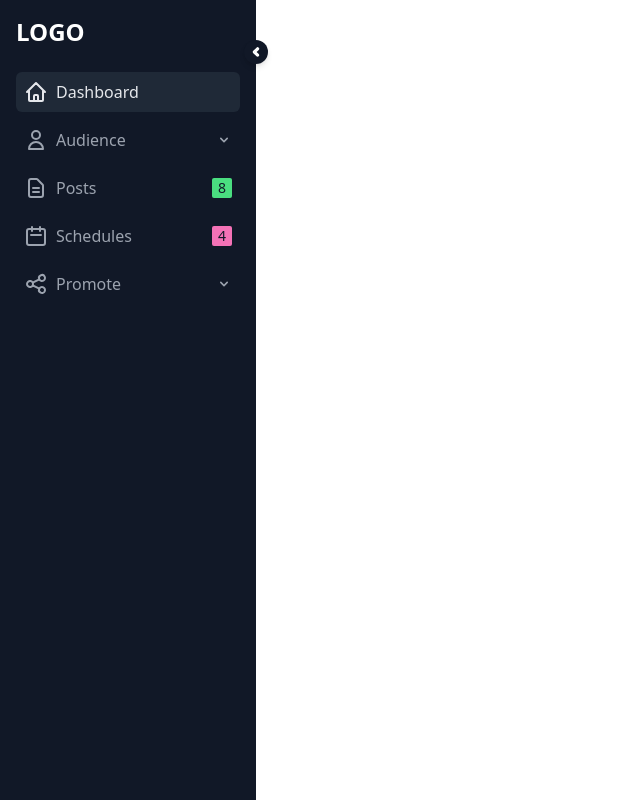
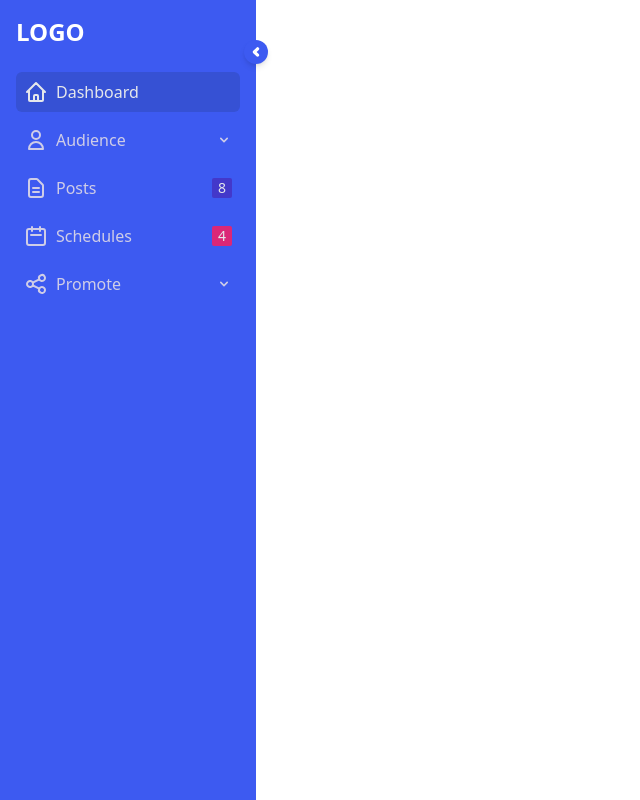
Before and after one commit to me-myself-and-open-source/sidebar-v2, a React (Create React App) app: page / in a window 1280 px wide. Both pictures are taken after a click on the button 80 px from the left and 52 px from the top of the page. Shown: the whole page, without its empty margins (0-640 px from the left). Built offline with nearby package versions, Linux system fonts and the light colour scheme.

Commit message:
white blue menu

```diff
--- a/src/components/layouts/DropdownItem.jsx
+++ b/src/components/layouts/DropdownItem.jsx
@@ -25,21 +25,21 @@ function DropdownItem({ tabName, icon, dropdownContent, extraLabel }) {
 		dispatch(toggleTab(tabName))
 	}
 
-	const visibleClass = "block sm:absolute sm:border border-gray-800 left-10 sm:text-sm sm:bg-gray-900 sm:px-2 sm:py-1 sm:rounded"
+	const visibleClass = "block sm:absolute sm:border border-sebg-secondary left-10 sm:text-sm sm:bg-primary sm:px-2 sm:py-1 sm:rounded"
 
-	const activeClass = "bg-gray-800 text-gray-200"
+	const activeClass = "bg-secondary text-gray-200"
 	const expandedClass = "border-l border-gray-400 text-gray-200 ml-4 pl-4"
-	const shrinkedClass = "sm:absolute top-0 left-20 sm:shadow-md sm:z-10 sm:bg-gray-900 sm:rounded-md sm:p-4 border-l sm:border-none border-gray-400 ml-4 pl-4 sm:ml-0 w-28"
+	const shrinkedClass = "sm:absolute top-0 left-20 sm:shadow-md sm:z-10 sm:bg-primary sm:rounded-md sm:p-4 border-l sm:border-none border-gray-400 ml-4 pl-4 sm:ml-0 w-28"
 
 	return (
 		<>
 			<div className="relative">
 
 				{/* Dropdown Head */}
-				<div className={`flex items-center hover:text-gray-200 hover:bg-gray-800
+				<div className={`flex items-center hover:text-gray-200 hover:bg-secondary
 					space-x-2 rounded-md cursor-pointer justify-between p-2
 					${sidebar.full ? 'justify-start' : 'sm:justify-center'}
-					${sidebar.active === tabName ? activeClass : 'text-gray-400'}`}
+					${sidebar.active === tabName ? activeClass : 'text-inactive'}`}
 					onClick={handleClick}
 					onMouseEnter={() => setTooltip({show: true})}
 					onMouseLeave={() => setTooltip({show: false})}>
@@ -64,7 +64,7 @@ function DropdownItem({ tabName, icon, dropdownContent, extraLabel }) {
 					</div>
 					{
 						extraLabel &&
-						<h1 className={`w-5 h-5 p-1 ${extraLabel.color} rounded-sm text-sm leading-3 text-center text-gray-900 ${!sidebar.full && 'sm:hidden'}`}>{extraLabel.count}</h1>
+						<h1 className={`w-5 h-5 p-1 ${extraLabel.color} rounded-sm text-sm leading-3 text-center text-gray-200 ${!sidebar.full && 'sm:hidden'}`}>{extraLabel.count}</h1>
 					}
 
 
@@ -86,7 +86,7 @@ function DropdownItem({ tabName, icon, dropdownContent, extraLabel }) {
 					(dropdownContent && dropdown.open) &&
 					<ClickAwayListener onClickAway={() => setDropdown({ active: false })}>
 
-						<div className={`text-gray-400 space-y-3 ${sidebar.full ? expandedClass : shrinkedClass}`}>
+						<div className={`text-inactive space-y-3 ${sidebar.full ? expandedClass : shrinkedClass}`}>
 							{dropdownContent}
 						</div>
 
--- a/src/components/layouts/Sidebar.jsx
+++ b/src/components/layouts/Sidebar.jsx
@@ -34,7 +34,7 @@ function Sidebar() {
 
 			</button>
 
-			<div className={`h-screen bg-gray-900 transition-all duration-300 space-y-2 fixed sm:relative
+			<div className={`h-screen bg-primary transition-all duration-300 space-y-2 fixed sm:relative
 				${sidebar.full ? 'w-64' : 'w-64 sm:w-20'}
 				${sidebar.navOpen ? 'top-0 left-0' : 'top-0 -left-64 sm:left-0 '} `}>
 
@@ -44,7 +44,7 @@ function Sidebar() {
 
 					{/* Sidebar Toggle */}
 					<button onClick={() => dispatch(toggleSidebarFull())}
-						className="hidden sm:block focus:outline-none absolute p-1 -right-3 top-10 bg-gray-900 rounded-full shadow-md">
+						className="hidden sm:block focus:outline-none absolute p-1 -right-3 top-10 bg-primary rounded-full shadow-md">
 						<svg xmlns="http://www.w3.org/2000/svg"
 							className={`h-4 w-4 transition-all duration-300 text-white transform ${sidebar.full ? 'rotate-90' : '-rotate-90'}`}
 							fill="none" viewBox="0 0 20 20" stroke="currentColor">
@@ -84,7 +84,7 @@ function Sidebar() {
 							<path strokeLinecap="round" strokeLinejoin="round" strokeWidth="2"
 								d="M9 12h6m-6 4h6m2 5H7a2 2 0 01-2-2V5a2 2 0 012-2h5.586a1 1 0 01.707.293l5.414 5.414a1 1 0 01.293.707V19a2 2 0 01-2 2z" />
 						</svg>
-					} extraLabel={{ count: 8, color: 'bg-green-400' }} />
+					} extraLabel={{ count: 8, color: 'bg-indigo-700' }} />
 
 					{/* Schedules */}
 					<DropdownItem tabName="Schedules" icon={
@@ -93,7 +93,7 @@ function Sidebar() {
 							<path strokeLinecap="round" strokeLinejoin="round" strokeWidth="2"
 								d="M8 7V3m8 4V3m-9 8h10M5 21h14a2 2 0 002-2V7a2 2 0 00-2-2H5a2 2 0 00-2 2v12a2 2 0 002 2z" />
 						</svg>
-					} extraLabel={{ count: 4, color: 'bg-pink-400' }} />
+					} extraLabel={{ count: 4, color: 'bg-pink-600' }} />
 
 					{/* Promote */}
 					<DropdownItem tabName="Promote" icon={
--- a/tailwind.config.js
+++ b/tailwind.config.js
@@ -3,7 +3,14 @@ module.exports = {
 		"./src/**/*.{js,jsx,ts,tsx}",
 	],
 	theme: {
-		extend: {},
+		extend: {
+			colors: {
+				primary: '#3d5af1',
+				secondary: '#3651d4',
+				active: '#5872f5',
+				inactive: '#cfcde7',
+			}
+		},
 	},
 	plugins: [],
 }
```
